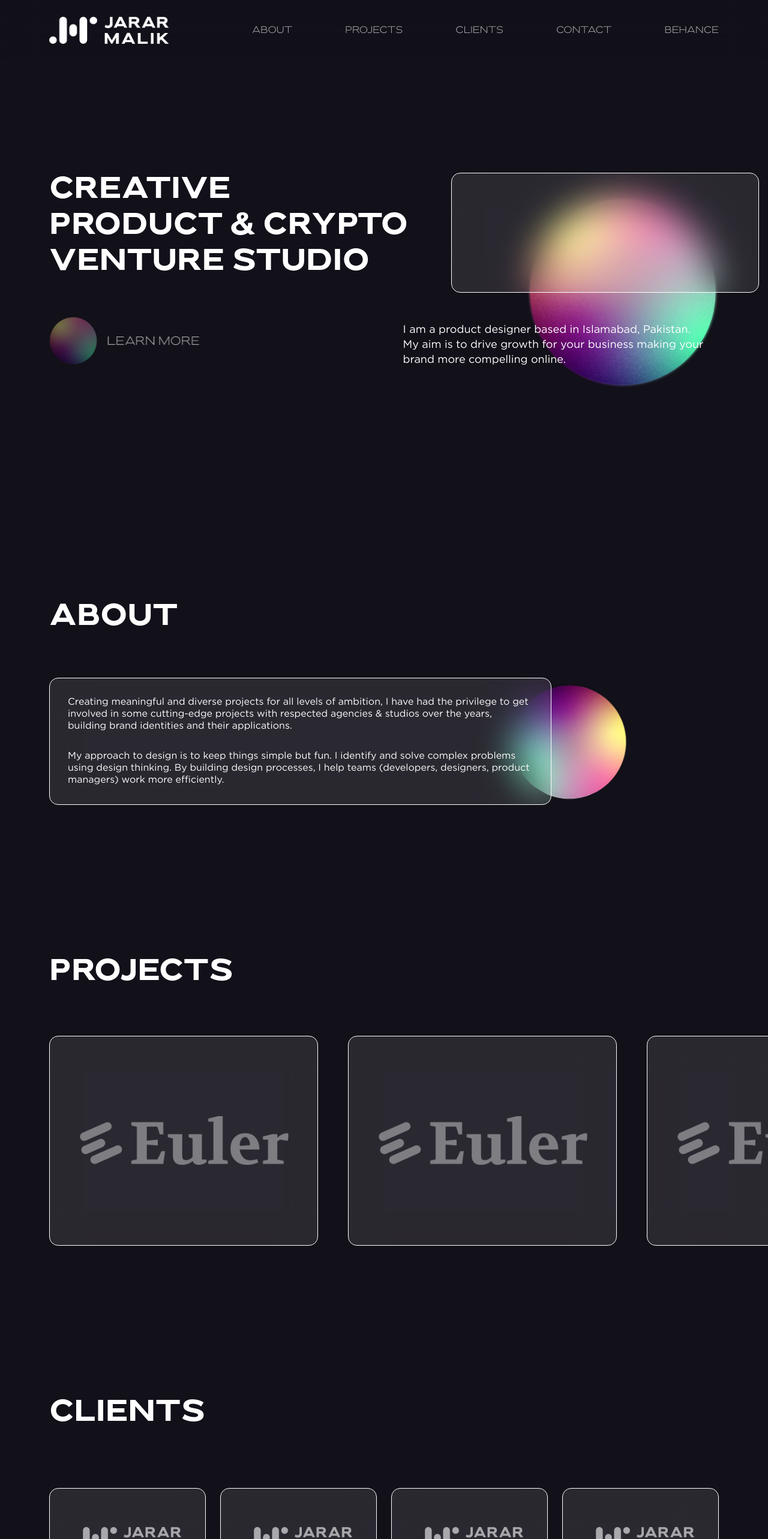
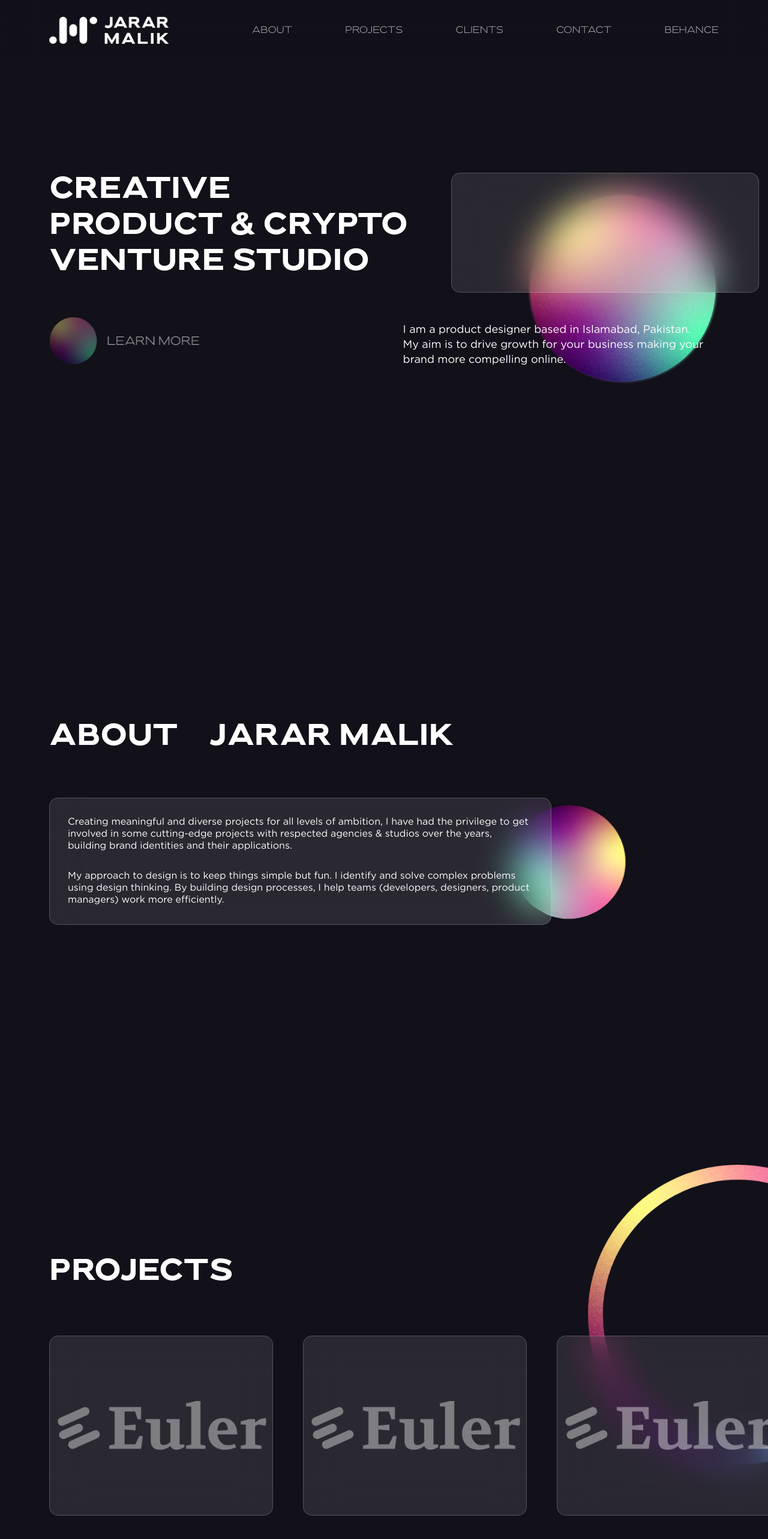
Before and after one commit to Hafizbali315/jarar-malik-portfolio, a React (Create React App) app: page / in a window 1280 px wide. Shown: the top 2566 px of the page at 60% size. Built offline with nearby package versions, Linux system fonts and the light colour scheme.

Commit message:
All changes done

```diff
--- a/src/animations/animations.js
+++ b/src/animations/animations.js
@@ -22,7 +22,6 @@ export const FirstCircleAnimationSm = {
 		transition: {
 			repeat: Infinity,
 			type: 'spring',
-			ease: 'linear',
 			duration: 4,
 		},
 	},
--- a/src/components/About.js
+++ b/src/components/About.js
@@ -4,7 +4,9 @@ const About = () => {
 	return (
 		<div className="about" id="about">
 			<div className="container">
-				<h1>About</h1>
+				<h1>
+					About <span className="about_span">Jarar Malik</span>
+				</h1>
 
 				<div className="content_row">
 					<div className="content_card">
--- a/src/components/Clients.js
+++ b/src/components/Clients.js
@@ -4,7 +4,7 @@ const Clients = () => {
 	return (
 		<div className="clients" id="clients">
 			<div className="container">
-				<h1>CLIENTS</h1>
+				<h1>Client list</h1>
 
 				<div className="client_right_bg">
 					<img src={ClientRightLg} alt="ClientRightLg" />
--- a/src/components/Contact.js
+++ b/src/components/Contact.js
@@ -5,7 +5,7 @@ const Contact = () => {
 	return (
 		<div className="contact" id="contact">
 			<div className="container">
-				<h1>CONTACT</h1>
+				<h1>CONTACT ME</h1>
 
 				<div className="content">
 					<div className="left">
--- a/src/components/Projects.js
+++ b/src/components/Projects.js
@@ -53,6 +53,10 @@ const Projects = () => {
 				<img src={ProjectsRingImg} alt="ProjectsRingImg" />
 			</div>
 
+			<div className="ring_img_lg">
+				<img src={ProjectsRingImg} alt="ProjectsRingImg" />
+			</div>
+
 			<div className="container">
 				<h1>PROJECTS</h1>
 
--- a/src/scss/base/_base.scss
+++ b/src/scss/base/_base.scss
@@ -24,7 +24,9 @@ h1 {
 	color: #fff;
 
 	span {
-		font-family: 'Gotham';
+		// font-family: 'Gotham';
+		margin-left: 40px;
+		font-weight: 900;
 	}
 }
 
--- a/src/scss/components/_About.scss
+++ b/src/scss/components/_About.scss
@@ -1,22 +1,36 @@
+@keyframes left_right {
+	0% {
+		right: -100px;
+	}
+	50% {
+		right: -150px;
+	}
+	100% {
+		right: -100px;
+	}
+}
+
 .about {
-	margin-top: 200px;
+	padding-top: 200px;
 
 	.content_row {
 		margin-top: 100px;
 		display: flex;
 		align-items: center;
 		position: relative;
+		width: 75%;
 
 		.content_card {
 			color: #fff;
-			width: 75%;
+			width: 100%;
 			padding: 30px;
 			border-radius: 15px;
 			background: transparent;
-			border: 0.5px solid #fff;
+			border: 0.5px solid rgba(255, 255, 255, 0.2);
 			backdrop-filter: blur(30px);
 			--webkit-backdrop-filter: blur(30px);
 			background-color: rgba(255, 255, 255, 0.1);
+			z-index: 9;
 
 			p {
 				font-family: 'Gotham';
@@ -33,10 +47,13 @@
 		}
 
 		.circle {
+			position: absolute;
+			right: -150px;
 			max-width: 25%;
 			width: 200px;
 			height: 200px;
 			margin-left: -70px;
+			animation: left_right 5s linear infinite;
 
 			img {
 				width: 100%;
@@ -69,15 +86,22 @@
 		text-align: center;
 		overflow-x: hidden;
 
+		h1 {
+			.about_span {
+				display: block;
+			}
+		}
+
 		.content_row {
 			margin-top: 30px;
 			position: relative;
+			width: 100%;
 
 			.content_card {
 				width: 100%;
 				padding: 25px 30px;
 				border-radius: 15px;
-				z-index: 2;
+				z-index: 9;
 				height: 100%;
 				margin-bottom: 150px;
 
--- a/src/scss/components/_Clients.scss
+++ b/src/scss/components/_Clients.scss
@@ -13,7 +13,7 @@
 			height: 200px;
 			border-radius: 15px;
 			background: transparent;
-			border: 0.5px solid #fff;
+			border: 0.5px solid rgba(255, 255, 255, 0.2);
 			backdrop-filter: blur(30px);
 			--webkit-backdrop-filter: blur(30px);
 			background-color: rgba(255, 255, 255, 0.1);
@@ -34,6 +34,7 @@
 					background: url('../../assets/LogoWhiteClient.png');
 					background-repeat: no-repeat;
 					background-size: contain;
+					transform: scale(1.1);
 				}
 			}
 
@@ -43,6 +44,7 @@
 				background: url('../../assets/LogoGray.png');
 				background-repeat: no-repeat;
 				background-size: contain;
+				transition: all 0.2s ease-in-out;
 			}
 		}
 	}
--- a/src/scss/components/_Header.scss
+++ b/src/scss/components/_Header.scss
@@ -24,6 +24,8 @@
 			}
 
 			.learn_more {
+				z-index: 2;
+
 				width: 249.52px;
 				height: 80px;
 				margin-top: 60px;
@@ -51,7 +53,7 @@
 
 				height: 200px;
 				background: transparent;
-				border: 0.5px solid #fff;
+				border: 0.5px solid rgba(255, 255, 255, 0.2);
 				backdrop-filter: blur(30px);
 				--webkit-backdrop-filter: blur(30px);
 				background-color: rgba(255, 255, 255, 0.1);
--- a/src/scss/components/_Navbar.scss
+++ b/src/scss/components/_Navbar.scss
@@ -151,7 +151,7 @@
 }
 
 .colored {
-	border-bottom: 0.5px solid #fff;
+	border-bottom: 0.5px solid rgba(255, 255, 255, 0.2);
 	background: rgba(255, 255, 255, 0.1);
 }
 
--- a/src/scss/components/_Projects.scss
+++ b/src/scss/components/_Projects.scss
@@ -1,5 +1,14 @@
+@keyframes rotate_img {
+	from {
+		transform: rotate(0deg);
+	}
+	to {
+		transform: rotate(359deg);
+	}
+}
+
 .projects {
-	margin-top: 250px;
+	padding-top: 300px;
 	position: relative;
 	overflow-x: hidden;
 
@@ -10,6 +19,7 @@
 		left: -200px;
 		width: 369.91px;
 		height: 369.91px;
+		animation: rotate_img 4s infinite linear;
 
 		img {
 			width: 100%;
@@ -18,7 +28,21 @@
 		}
 	}
 
+	.ring_img_lg {
+		position: absolute;
+		top: 150px;
+		right: -200px;
+		animation: rotate_img 4s infinite linear;
+
+		img {
+			width: 500px;
+			height: 500px;
+		}
+	}
+
 	.content {
+		border-bottom: 0.5px solid rgba(255, 255, 255, 0.2);
+
 		.projects_row {
 			margin-top: 100px;
 			display: flex;
@@ -26,18 +50,22 @@
 			overflow-x: scroll;
 			-ms-overflow-style: none;
 			scrollbar-width: none;
-			width: 100vw;
+			padding-right: 150px;
+			width: 100%;
+			min-width: 95vw;
+			padding-bottom: 40px;
 
 			&::-webkit-scrollbar {
 				display: none;
 			}
 
 			.project {
-				min-width: 37%;
-				height: 350px;
+				min-width: 550px;
+				width: auto;
+				height: 340px;
 				border-radius: 15px;
 				background: transparent;
-				border: 0.5px solid #fff;
+				border: 0.5px solid rgba(255, 255, 255, 0.2);
 				backdrop-filter: blur(30px);
 				--webkit-backdrop-filter: blur(30px);
 				background-color: rgba(255, 255, 255, 0.1);
@@ -126,13 +154,13 @@
 		display: flex;
 		align-items: center;
 		margin: -8px;
-		top: 0;
+		top: 50px;
 
 		.project_details {
 			width: 100%;
 			max-height: calc(100% - 200px);
 			background: transparent;
-			border: 0.5px solid #fff;
+			border: 0.5px solid rgba(255, 255, 255, 0.2);
 			backdrop-filter: blur(50px);
 			--webkit-backdrop-filter: blur(50px);
 			background-color: rgba(255, 255, 255, 0.1);
@@ -183,7 +211,7 @@
 
 				.project {
 					min-width: 35%;
-					height: 350px;
+					height: 300px;
 
 					.eular_img {
 						width: 350px;
@@ -280,6 +308,11 @@
 		.ring_img_sm {
 			display: block;
 		}
+
+		.ring_img_lg {
+			display: none;
+		}
+
 		h1 {
 			text-align: center;
 		}
@@ -291,6 +324,10 @@
 				gap: 30px;
 				flex-direction: column;
 				width: 100%;
+				padding: 0;
+
+				width: 100%;
+				min-width: 100%;
 
 				.project {
 					min-width: 35%;
```
Also changed, not shown: src/assets/noise.gif (added).
